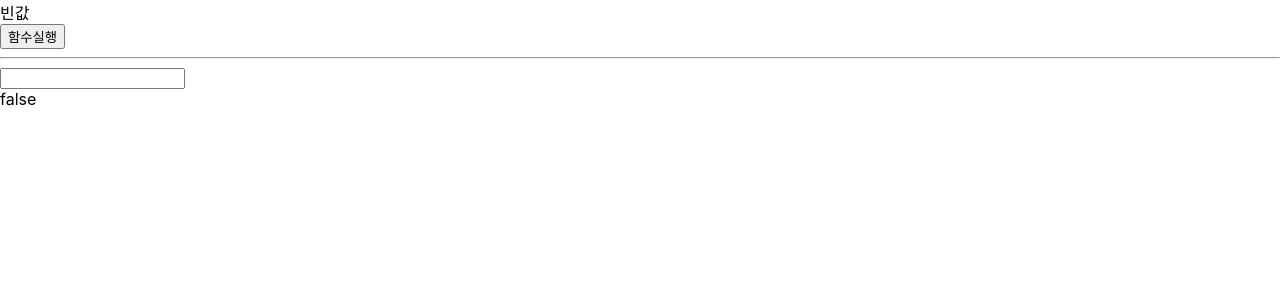
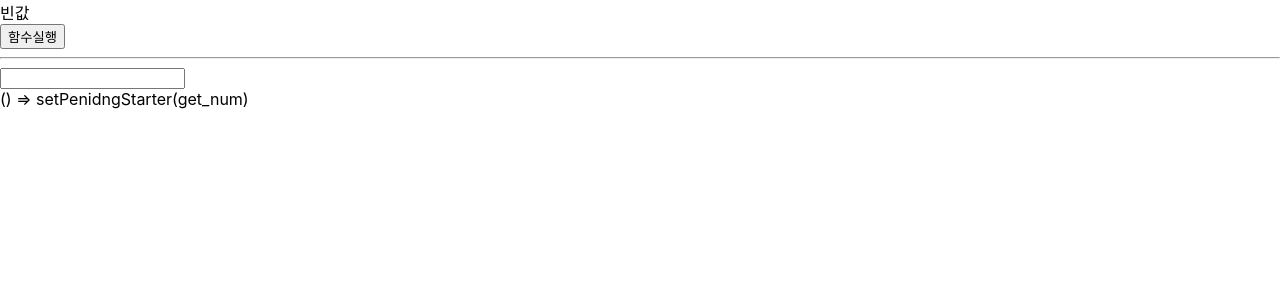
Before and after one commit to jaybon1/pending-function-react, a React (Create React App) app: page / in a window 1280 px wide. Shown: the top 300 px of the page. Built offline with nearby package versions, Linux system fonts and the light colour scheme.

Commit message:
성능 개선

```diff
--- a/src/usePendingFunction.js
+++ b/src/usePendingFunction.js
@@ -1,10 +1,4 @@
-import {
-  useCallback,
-  useDeferredValue,
-  useEffect,
-  useMemo,
-  useState,
-} from "react";
+import { useDeferredValue, useEffect, useMemo, useState } from "react";
 
 /**
  * 함수를 실행하고, 대기 상태 및 결과를 반환하는 Hook.
@@ -14,15 +8,14 @@ import {
  * 스타터나 엔더를 동작시킬때 !boolean을 사용하지 않는 이유는, 가끔 작동하지 않는 경우가 있기 때문이다.
  * @param {Function} func 실행할 함수
  * @param {number} msDelay 함수 실행 지연 시간
- * @returns {Array} [isPending, startFunc, memoValue]
- * @type { (func: Function, msDelay : number | undefined) => [boolean, Function, any] } usePendingFunction
+ * @returns {Array} [startFunc, isPending, memoValue]
+ * @type { (func: Function, msDelay : number | undefined) => [Function, boolean, any] } usePendingFunction
  */
 const usePendingFunction = (func, msDelay = undefined) => {
-  // 난수 생성 함수
-  // 트리거 용도로 사용한다.
-  const get_random = useCallback(() => {
-    return Date.now() + Math.random();
-  }, []);
+  // state들을 동작시키기 위한 트리거
+  const get_num = (prev) => {
+    return parseInt(prev + 1);
+  };
 
   // 함수가 실행되고 있는지 여부
   const [isPending, setIsPending] = useState(false);
@@ -44,19 +37,19 @@ const usePendingFunction = (func, msDelay = undefined) => {
   const [pendingInput, setPendingInput] = useState(0);
 
   // 매개변수로 받은 함수 실행을 위해 리턴할 함수
-  const startFunc = () => setPenidngStarter(get_random());
+  const startFunc = () => setPenidngStarter(get_num);
 
-  // 처음 실행될 때, memoStarter를 난수로 변경한다.
+  // 처음 실행될 때, memoStarter를 0으로 변경한다.
   // pendingStarter가 동작하면, isPending를 true로 변경하고, memoStarter를 동작시킨다.
   useEffect(() => {
     if (memoStarter === undefined) {
-      setMemoStarter(get_random());
+      setMemoStarter(0);
     } else if (!isPending) {
       setIsPending(true);
       setPendingInput(0);
-      setMemoStarter(get_random());
+      setMemoStarter(get_num);
     } else {
-      setPendingInput((prev) => prev + 1);
+      setPendingInput(get_num);
     }
     // eslint-disable-next-line react-hooks/exhaustive-deps
   }, [pendingStarter]);
@@ -73,11 +66,11 @@ const usePendingFunction = (func, msDelay = undefined) => {
     const result = func();
     if (result instanceof Promise) {
       result.finally(() => {
-        setPendingEnder(get_random());
+        setPendingEnder(get_num);
       });
       return undefined;
     } else {
-      setPendingEnder(get_random());
+      setPendingEnder(get_num);
       return result;
     }
     // eslint-disable-next-line react-hooks/exhaustive-deps
@@ -97,13 +90,13 @@ const usePendingFunction = (func, msDelay = undefined) => {
   useEffect(() => {
     if (!isPending && pendingInput > 0) {
       setPendingInput(0);
-      setPenidngStarter(get_random());
+      setPenidngStarter(get_num);
     }
     // eslint-disable-next-line react-hooks/exhaustive-deps
   }, [isPending]);
 
   // startFunc으로 함수를 실행하고, isPending으로 대기상태를 확인하고, memoValue로 결과를 확인할 수 있다.
-  return [isPending, startFunc, memoValue];
+  return [startFunc, isPending, memoValue];
 };
 
 export default usePendingFunction;
```
